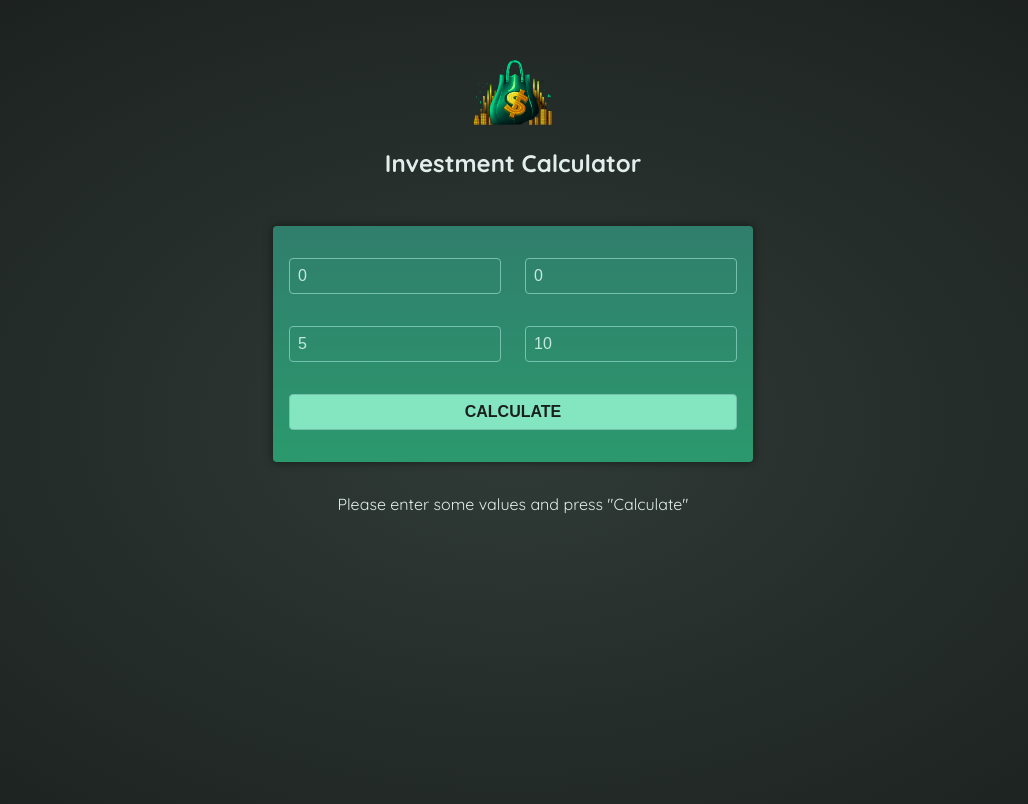
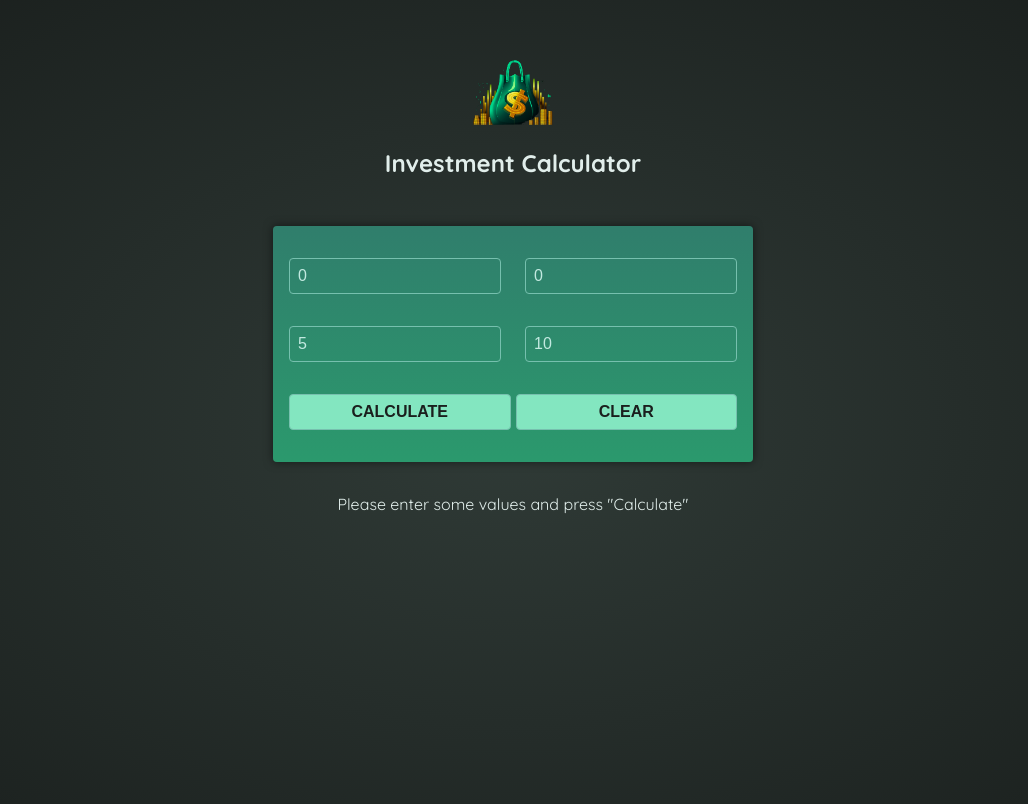
Before and after one commit to Vimalraveendra/investment-calculator-standalone, an Angular app: page / in a window 1280 px wide. Shown: the top 804 px of the page, without its empty margins (127-1155 px from the left). Built offline with nearby package versions, Linux system fonts and the light colour scheme.

Commit message:
added clearCalculate functionality

```diff
--- a/src/app/service/investment-service.ts
+++ b/src/app/service/investment-service.ts
@@ -29,9 +29,11 @@ export class InvestmentService{
             totalAmountInvested: initialInvestment + annualInvestment * year,
           });
         }
-        console.log("all",annualData)
         // this.resultData=annualData;
         this.resultData.set(annualData);
       }
+      handleClearCalculation(){
+          this.resultData.set([])
+      }
 
 }
--- a/src/app/user-input/user-input.component.css
+++ b/src/app/user-input/user-input.component.css
@@ -48,3 +48,7 @@ button {
 button:hover {
   background-color: #aaf1d6;
 }
+.button-container{
+  display: flex;
+  gap:5px;
+}
--- a/src/app/user-input/user-input.component.html
+++ b/src/app/user-input/user-input.component.html
@@ -3,18 +3,9 @@
     <app-form-input label="initial-investment">
       <input type="number" id="initial-investment" name="initial-investment" [(ngModel)]="initialInvestment" />
     </app-form-input>
-    <!-- <app-form-input type="number" name="initial-investment" [(ngModel)]="initialInvestment" /> -->
-    <!-- <p>
-      <label for="initial-investment"></label>
-      <input type="number" id="initial-investment" name="initial-investment" [(ngModel)]="initialInvestment" />
-    </p> -->
     <app-form-input label="annual-investment">
       <input type="number" id="annual-investment" name="annual-investment" [(ngModel)]="annualInvestment" />
     </app-form-input>
-    <!-- <p>
-      <label for="annual-investment"></label>
-      <input type="number" id="annual-investment" name="annual-investment" [(ngModel)]="annualInvestment" />
-    </p> -->
   </div>
   <div class="input-group">
     <app-form-input label="expected-return">
@@ -23,18 +14,9 @@
     <app-form-input label="duration">
       <input type="number" id="duration" name="duration" [(ngModel)]="duration" />
     </app-form-input>
-
-    <!-- <p>
-      <label for="expected-return"></label>
-      <input type="number" id="expected-return" name="expected-return" [(ngModel)]="expectedReturn" />
-    </p>
-
-    <p>
-      <label for="duration"></label>
-      <input type="number" id="duration" name="duration" [(ngModel)]="duration" />
-    </p> -->
   </div>
-  <p>
+  <p class="button-container">
     <button type="submit">Calculate</button>
+    <button type="btn" (click)="clearCalculation()">Clear</button>
   </p>
 </form>
--- a/src/app/user-input/user-input.component.ts
+++ b/src/app/user-input/user-input.component.ts
@@ -30,4 +30,8 @@ export class UserInputComponent {
     this.expectedReturn.set('5'),
     this.duration.set('10')
   }
+
+  clearCalculation(){
+     this.investmentService.handleClearCalculation()
   }
+  }
```
